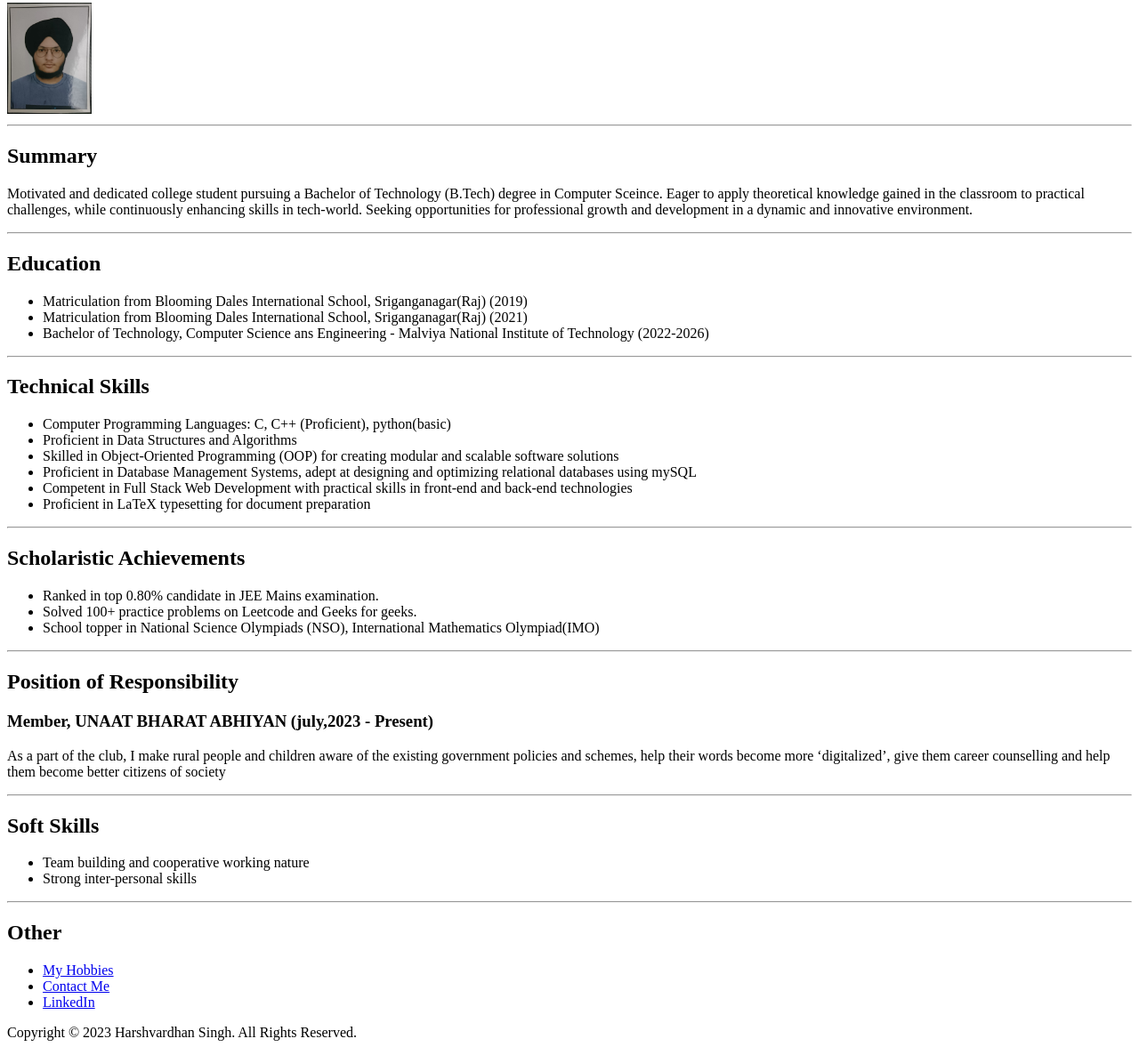
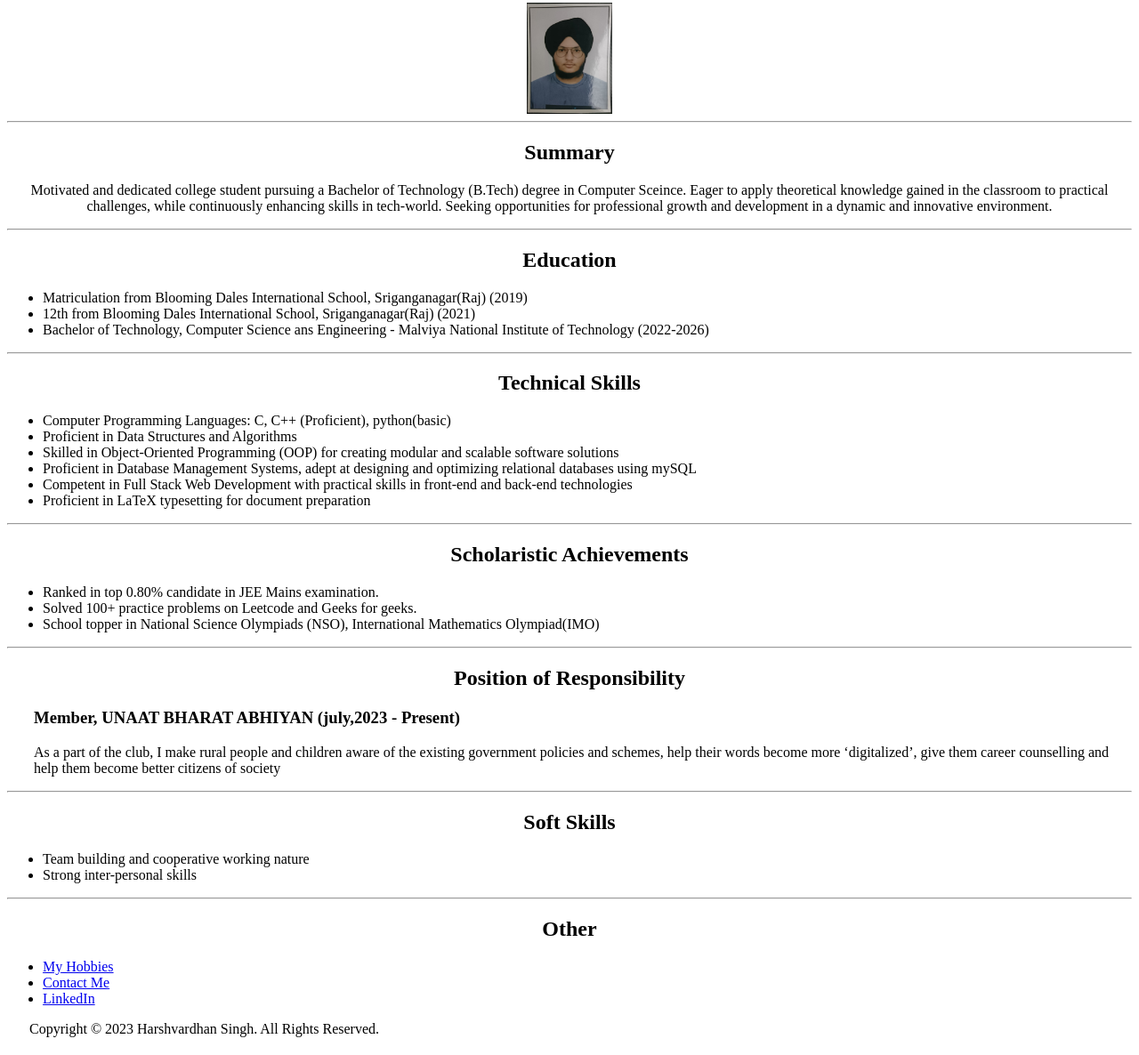
Before and after one commit to harshvardhansingh3000/Resume, a plain HTML site: page index.html in a window 1280 px wide. Shown: the part 77-1263 px from the top of the page at 89% size. Drawn offline with Linux system fonts and the light colour scheme.

Commit message:
Update index.html

```diff
--- a/index.html
+++ b/index.html
@@ -4,20 +4,28 @@
     <meta charset="UTF-8">
     <meta name="viewport" content="width=device-width, initial-scale=1.0">
     <title>My Resume</title>
+    <link
+        rel="stylesheet"
+        href="./styles.css"
+        />
 </head>
 <body>
     <h1>Harshvardhan Singh Khurmi</h1>
-    <img src="./images/photo.jpg" height="125" alt = "My passport size photograph" />
+    <div>
+
+        <img src="./images/photo.jpg" height="125" alt="My passport size photograph" />
+    </div>
+
     <hr/>
     <h2>Summary</h2>
-    <p>Motivated and dedicated college student pursuing a Bachelor of Technology (B.Tech) degree in Computer Sceince. Eager to apply theoretical knowledge gained in the classroom to practical challenges, while
+    <p id="Summary">Motivated and dedicated college student pursuing a Bachelor of Technology (B.Tech) degree in Computer Sceince. Eager to apply theoretical knowledge gained in the classroom to practical challenges, while
     continuously enhancing skills in tech-world. Seeking opportunities for professional growth and development in a
     dynamic and innovative environment.</p>
     <hr/>
     <h2>Education</h2>
     <ul>
         <li>Matriculation from Blooming Dales International School, Sriganganagar(Raj) (2019)</li>
-        <li>Matriculation from Blooming Dales International School, Sriganganagar(Raj) (2021)</li>
+        <li>12th from Blooming Dales International School, Sriganganagar(Raj) (2021)</li>
         <li>Bachelor of Technology, Computer Science ans Engineering - Malviya National Institute of Technology (2022-2026) </li>
     </ul>
     <hr/>
@@ -40,8 +48,8 @@
     </ul>
     <hr/>
     <h2>Position of Responsibility</h2>
-    <h3>Member, UNAAT BHARAT ABHIYAN (july,2023 - Present)</h3>
-    <p>As a part of the club, I make rural people and children aware of the existing government
+    <h3 class="marg">Member, UNAAT BHARAT ABHIYAN (july,2023 - Present)</h3>
+    <p class="marg">As a part of the club, I make rural people and children aware of the existing government
     policies and schemes, help their words become more ‘digitalized’, give them career counselling
     and help them become better citizens of society</p>
     <hr/>
@@ -64,7 +72,7 @@
         </li>
 
     </ul>
-    <footer>
+    <footer style="margin-left: 25px;">
         <p>Copyright © 2023 Harshvardhan Singh. All Rights Reserved.</p>
     </footer>
 </body>
```
